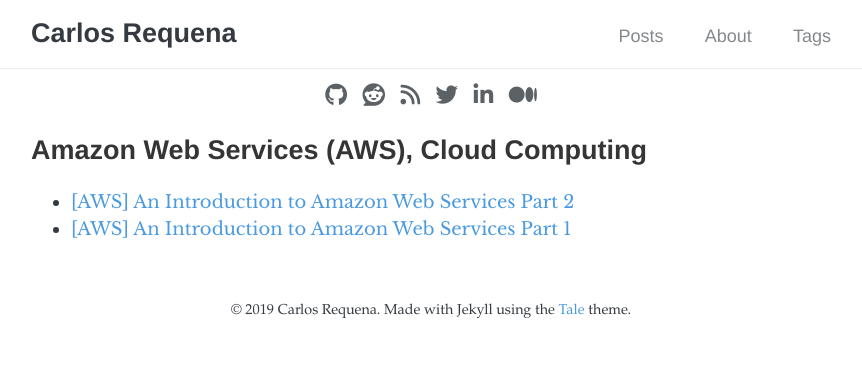
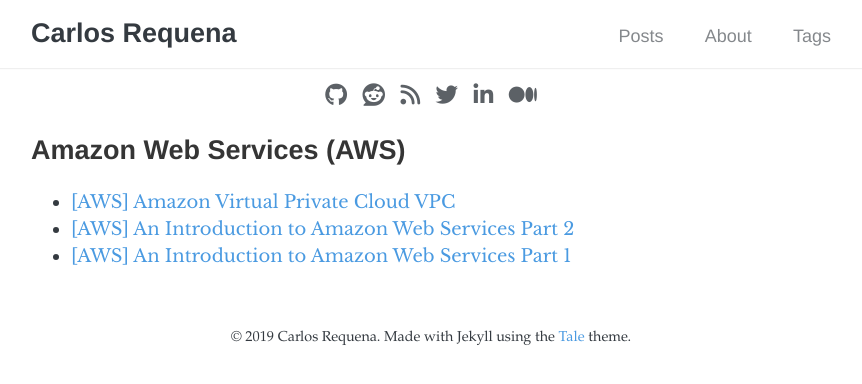
Before and after one commit to cjrequena/cjrequena.github.io, a Jekyll site: the page built from tags.html, in a window 1280 px wide. Shown: the top 384 px of the page, without its empty margins (209-1071 px from the left). Built offline with Jekyll 4.4.1, drawn with Linux system fonts in a browser that asks for light colours; nearby versions of some CDN libraries.

Commit message:
Published AWS VPC post

```diff
--- a/_posts/aws/2018-11-13-introduction-to-aws-part-1.md
+++ b/_posts/aws/2018-11-13-introduction-to-aws-part-1.md
@@ -3,7 +3,7 @@
 title: "[AWS] An Introduction to Amazon Web Services Part 1"
 author: "Carlos José Requena Jiménez"
 tags:
-   - Amazon Web Services (AWS), Cloud Computing
+   - Amazon Web Services (AWS)
 ---
 
 ***In 2006,*** Amazon Web Services Inc, (AWS) began offering IT infrastructure services to businesses in the form of web
--- a/_posts/aws/2019-01-06-introduction-to-aws-part-2.md
+++ b/_posts/aws/2019-01-06-introduction-to-aws-part-2.md
@@ -3,7 +3,7 @@
 title: "[AWS] An Introduction to Amazon Web Services Part 2"
 author: "Carlos Requena"
 tags:
-   - Amazon Web Services (AWS), Cloud Computing
+   - Amazon Web Services (AWS)
 ---
 
 # AWS Fundamentals
--- a/_drafts/aws/2019-01-28-aws-vpc.md
+++ b/_posts/aws/2019-02-07-aws-vpc.md
@@ -3,7 +3,7 @@
 title: "[AWS] Amazon Virtual Private Cloud VPC"
 author: "Carlos Requena"
 tags:
-   - Amazon Web Services (AWS), Cloud Computing
+   - Amazon Web Services (AWS)
 ---
 
 ***The Amazon Virtual Private Cloud (Amazon VPC)*** is a custom-defined virtual network within the AWS Cloud.
```
